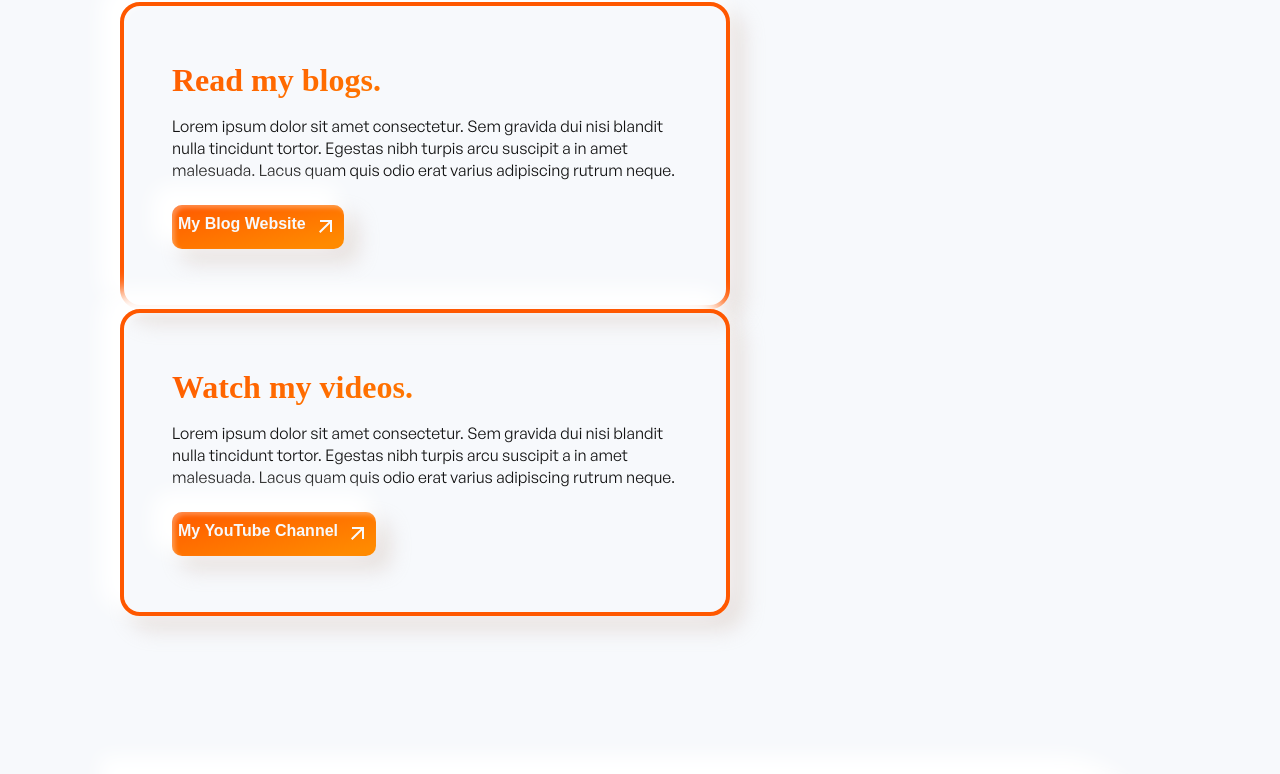
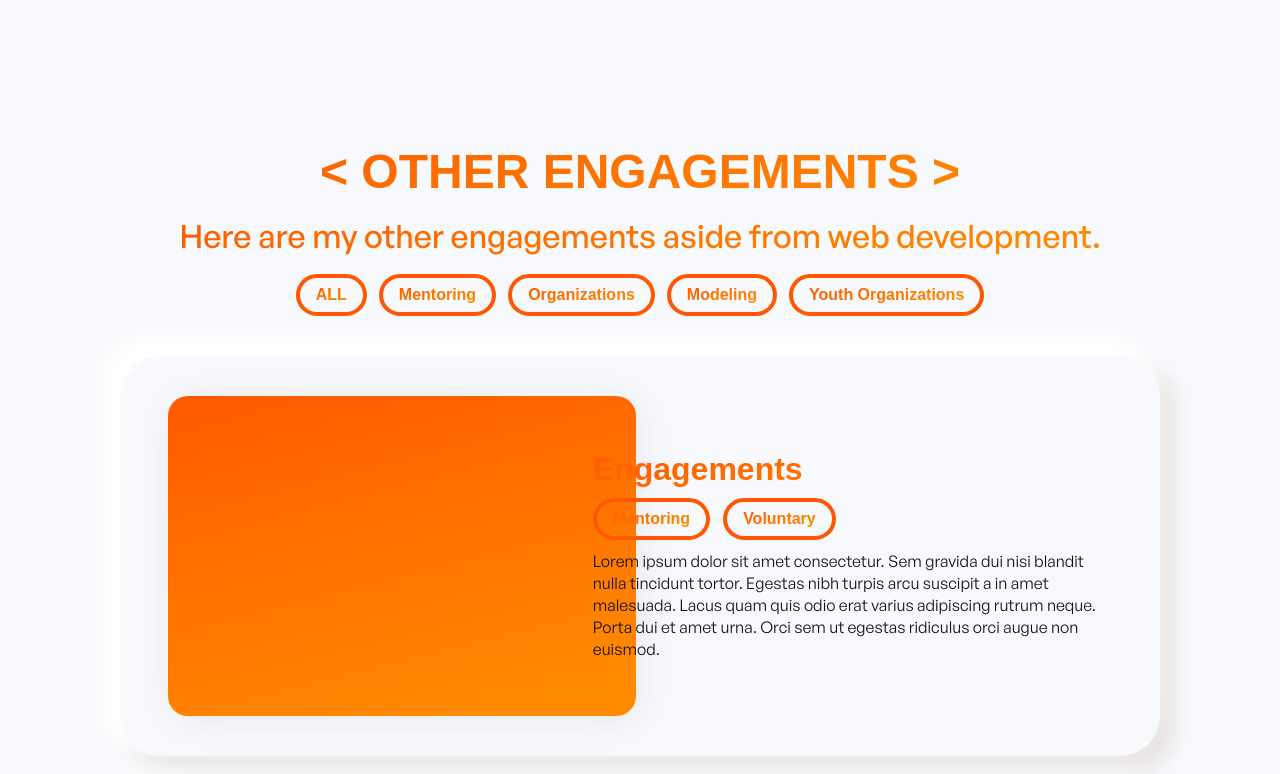
Before and after one commit to GengineerDev/myportfolio, a SvelteKit app in the folder myportfolio/: page / in a window 1280 px wide. Shown: the part 3973-4747 px from the top of the page. Built offline with nearby package versions, Linux system fonts and the light colour scheme.

Commit message:
Add EngagementsSection and EngagementCard

```diff
--- /dev/null
+++ b/myportfolio/src/lib/components/cards/EngagementCard.svelte
@@ -0,0 +1,67 @@
+<script>
+	import Tag from "../elements/Tag.svelte";
+
+    export let title = "Engagements";
+    export let description = "Lorem ipsum dolor sit amet consectetur. Sem gravida dui nisi blandit nulla tincidunt tortor. Egestas nibh turpis arcu suscipit a in amet malesuada. Lacus quam quis odio erat varius adipiscing rutrum neque. Porta dui et amet urna. Orci sem ut egestas ridiculus orci augue non euismod.";
+    export let tags = ['Mentoring', 'Voluntary'];
+    export let imgPath = "";
+    export let imgAlt = "Engagement Image";
+</script>
+
+<style>
+    .engagement-card {
+        display: grid;
+        grid-template-columns: 45% 55%;
+        padding: 40px 48px;
+        border-radius: 40px;
+        box-shadow: var(--shadow);
+        margin-top: 40px;
+    }
+
+    .engagement-title {
+        font-size: 32px;
+    }
+
+    .engagement-card-tags {
+        margin: 10px 0;
+        display: flex;
+        gap: 13px;
+    }
+
+    .engagement-img {
+        background: var(--gradient);
+        width: 468px;
+        max-width: 468px;
+        height: 320px;
+        max-height: 320px;
+        border-radius: 20px;
+        box-shadow: 4px 4px 40px -2px rgba(68, 68, 68, 0.10);
+    }
+
+    .engagement-content {
+        display: flex;
+        flex-direction: column;
+        justify-content: center;
+    }
+</style>
+
+<div class="engagement-card">
+    <div class="engagement-img">
+        {#if imgPath === ""}
+            <p></p>
+        {:else}
+            <img src={imgPath} alt={imgAlt} />
+        {/if}
+    </div>
+    <div class="engagement-content">
+        <h2 class="gradient-text-background engagement-title">{title}</h2>
+        <div class="engagement-card-tags">
+            {#each tags as tag}
+                <Tag size="small">{tag}</Tag>
+            {/each}
+        </div>
+        <p class="body-3">{description}</p>
+    </div>
+
+
+</div>
--- /dev/null
+++ b/myportfolio/src/lib/components/layouts/EngagementsSection.svelte
@@ -0,0 +1,39 @@
+<script>
+	import EngagementCard from "../cards/EngagementCard.svelte";
+	import Tag from "../elements/Tag.svelte";
+
+</script>
+
+<style>
+    .engagement-p {
+        margin: 16px 0;
+    }
+
+    .engagements-tags {
+        display: flex;
+        align-items: center;
+        justify-content: center;
+        gap: 12px;
+        flex-wrap: wrap;
+    }
+
+    .engagements-header {
+        margin-top: 160px;
+    }
+</style>
+
+<section id="engagements">
+    <center>
+        <h2 class="gradient-text-background engagements-header">&lt; OTHER ENGAGEMENTS &gt;</h2>
+        <p class="subheadings-2 gradient-text-background engagement-p">Here are my other engagements aside from web development.</p>
+    </center>
+    <div class="engagements-tags">
+        <Tag size="small">ALL</Tag>
+        <Tag size="small">Mentoring</Tag><Tag size="small">Organizations</Tag>
+        <Tag size="small">Modeling</Tag>
+        <Tag size="small">Youth Organizations</Tag>
+    </div>
+    <EngagementCard />
+    <EngagementCard />
+    <EngagementCard />
+</section>
--- a/myportfolio/src/routes/+page.svelte
+++ b/myportfolio/src/routes/+page.svelte
@@ -10,11 +10,13 @@
 	import ExperiencesSection from '$lib/components/layouts/ExperiencesSection.svelte';
 	import CertificatesSection from '$lib/components/layouts/CertificatesSection.svelte';
 	import ContactForm from '$lib/components/layouts/ContactForm.svelte';
+	import EngagementsSection from '$lib/components/layouts/EngagementsSection.svelte';
 </script>
 
 <AboutMe />
 <TechStack />
 <ExperiencesSection />
 <CertificatesSection />
+<EngagementsSection />
 <BlogSection />
 <ContactForm />
```
Also changed, not shown: myportfolio/static/D.png (added).
